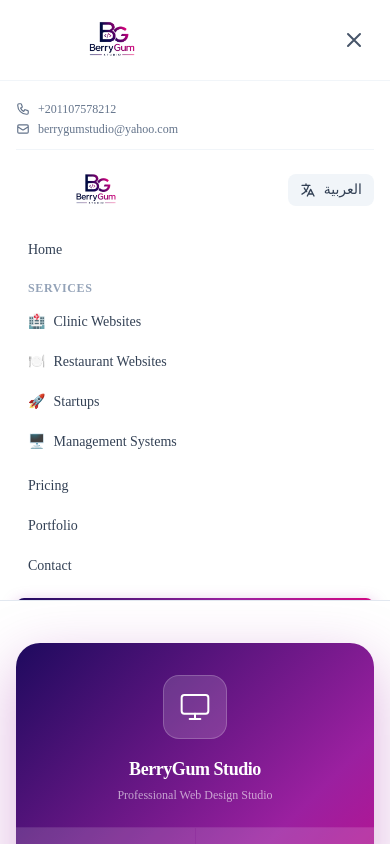
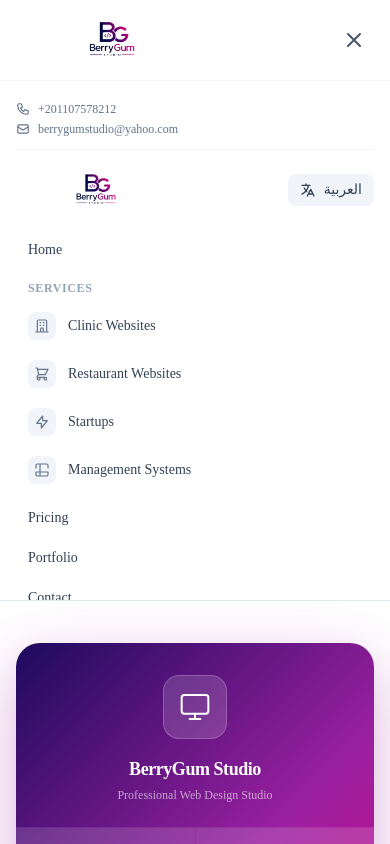
Before and after one commit to Amrwar/BerryGum, a Next.js app: page / in a window 390 px wide. Both pictures are taken after a click on the button "Toggle menu". Shown: the top 844 px of the page. Built offline with nearby package versions, Linux system fonts and the light colour scheme.

Commit message:
Replace emoji icons in services dropdown with professional SVGs

```diff
--- a/components/Navbar.tsx
+++ b/components/Navbar.tsx
@@ -14,10 +14,42 @@
   const { t } = useLanguage();
 
   const serviceLinks = [
-    { href: "/services/clinics", label: t("services.clinics.title"), icon: "🏥" },
-    { href: "/services/restaurants", label: t("services.restaurants.title"), icon: "🍽️" },
-    { href: "/services/startups", label: t("services.startups.title"), icon: "🚀" },
-    { href: "/services/systems", label: t("services.systems.title"), icon: "🖥️" },
+    {
+      href: "/services/clinics",
+      label: t("services.clinics.title"),
+      icon: (
+        <svg className="w-4 h-4" fill="none" stroke="currentColor" viewBox="0 0 24 24" strokeWidth={1.8}>
+          <path strokeLinecap="round" strokeLinejoin="round" d="M19 21V5a2 2 0 00-2-2H7a2 2 0 00-2 2v16m14 0h2m-2 0h-5m-9 0H3m2 0h5M9 7h1m-1 4h1m4-4h1m-1 4h1m-5 10v-5a1 1 0 011-1h2a1 1 0 011 1v5m-4 0h4" />
+        </svg>
+      ),
+    },
+    {
+      href: "/services/restaurants",
+      label: t("services.restaurants.title"),
+      icon: (
+        <svg className="w-4 h-4" fill="none" stroke="currentColor" viewBox="0 0 24 24" strokeWidth={1.8}>
+          <path strokeLinecap="round" strokeLinejoin="round" d="M3 3h2l.4 2M7 13h10l4-8H5.4M7 13L5.4 5M7 13l-2.293 2.293c-.63.63-.184 1.707.707 1.707H17m0 0a2 2 0 100 4 2 2 0 000-4zm-8 2a2 2 0 11-4 0 2 2 0 014 0z" />
+        </svg>
+      ),
+    },
+    {
+      href: "/services/startups",
+      label: t("services.startups.title"),
+      icon: (
+        <svg className="w-4 h-4" fill="none" stroke="currentColor" viewBox="0 0 24 24" strokeWidth={1.8}>
+          <path strokeLinecap="round" strokeLinejoin="round" d="M13 10V3L4 14h7v7l9-11h-7z" />
+        </svg>
+      ),
+    },
+    {
+      href: "/services/systems",
+      label: t("services.systems.title"),
+      icon: (
+        <svg className="w-4 h-4" fill="none" stroke="currentColor" viewBox="0 0 24 24" strokeWidth={1.8}>
+          <path strokeLinecap="round" strokeLinejoin="round" d="M9 3H5a2 2 0 00-2 2v4m6-6h10a2 2 0 012 2v4M9 3v18m0 0h10a2 2 0 002-2v-4M9 21H5a2 2 0 01-2-2v-4m0 0h18" />
+        </svg>
+      ),
+    },
   ];
 
   useEffect(() => {
@@ -124,9 +156,11 @@
                       <Link
                         key={service.href}
                         href={service.href}
-                        className="flex items-center gap-3 px-3 py-2.5 rounded-lg text-slate-600 hover:bg-slate-50 hover:text-pink-600 transition-colors text-sm"
+                        className="flex items-center gap-3 px-3 py-2.5 rounded-lg text-slate-600 hover:bg-slate-50 hover:text-pink-600 transition-colors text-sm group/item"
                       >
-                        <span>{service.icon}</span>
+                        <span className="w-7 h-7 rounded-lg flex items-center justify-center flex-shrink-0 bg-slate-100 text-slate-500 group-hover/item:bg-pink-50 group-hover/item:text-pink-600 transition-colors">
+                          {service.icon}
+                        </span>
                         <span className="font-medium">{service.label}</span>
                       </Link>
                     ))}
@@ -218,8 +252,10 @@
               <div className="px-3 py-1.5 text-xs font-semibold text-slate-400 uppercase tracking-wider">{t("nav.services")}</div>
               {serviceLinks.map((service) => (
                 <Link key={service.href} href={service.href} onClick={() => setIsOpen(false)}
-                  className="flex items-center gap-2 py-2.5 px-3 text-slate-700 hover:text-pink-600 hover:bg-slate-50 rounded-lg transition-colors text-sm font-medium">
-                  <span>{service.icon}</span>
+                  className="flex items-center gap-3 py-2.5 px-3 text-slate-700 hover:text-pink-600 hover:bg-slate-50 rounded-lg transition-colors text-sm font-medium group/item">
+                  <span className="w-7 h-7 rounded-lg flex items-center justify-center flex-shrink-0 bg-slate-100 text-slate-500 group-hover/item:bg-pink-50 group-hover/item:text-pink-600 transition-colors">
+                    {service.icon}
+                  </span>
                   <span>{service.label}</span>
                 </Link>
               ))}
```
